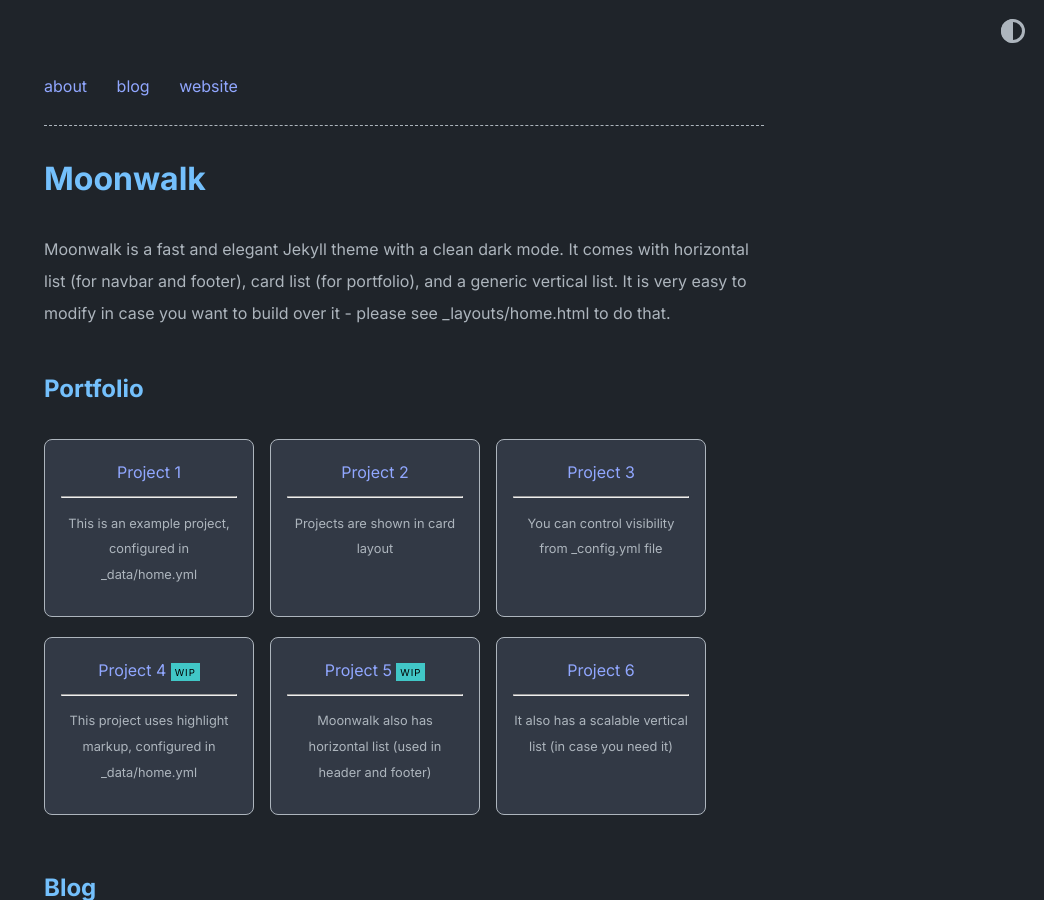
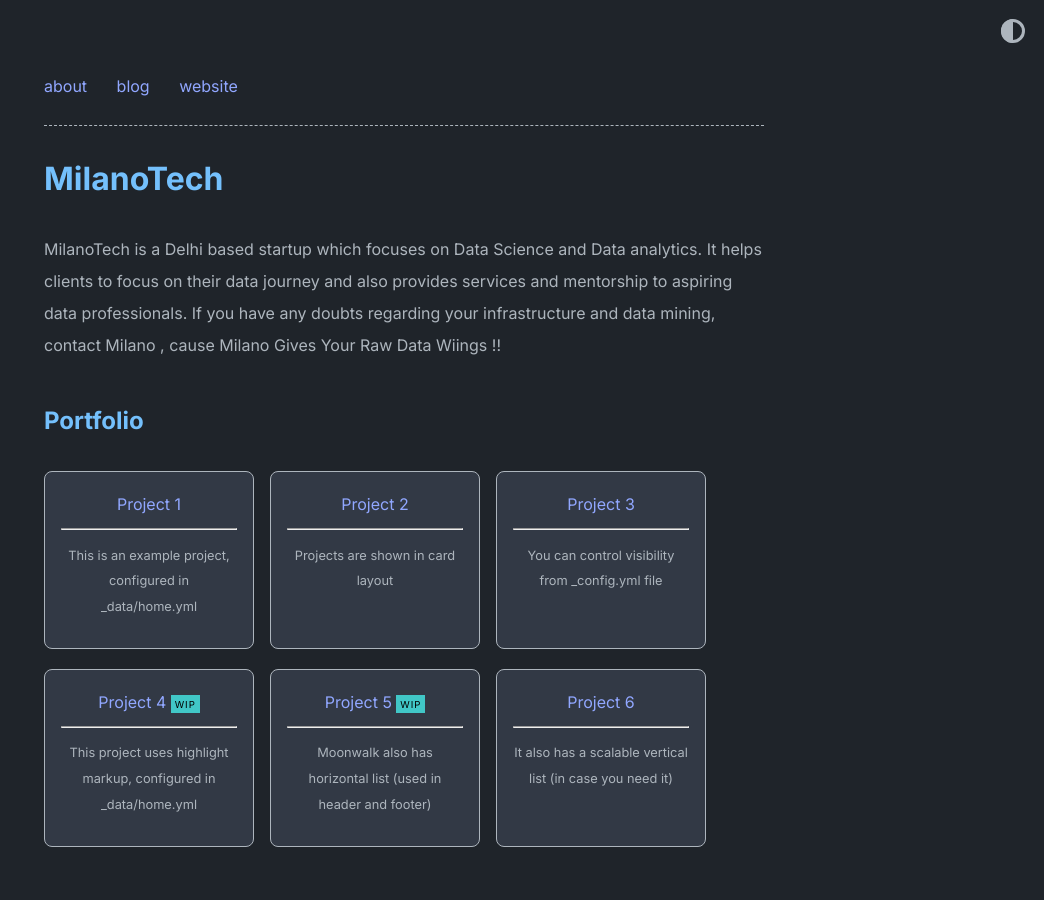
Before and after one commit to MilanoTech/milanotech.github.io, a Jekyll site: the page built from index.md, in a window 1280 px wide and 900 px high. Shown: the whole window, without its empty margins (236-1280 px from the left). Built offline with Jekyll 4.4.1, drawn with Linux system fonts in a browser that asks for light colours; some of the changed text lies outside the part shown.

Commit message:
Update _config.yml

```diff
--- a/_config.yml
+++ b/_config.yml
@@ -1,16 +1,18 @@
-title: Moonwalk
-author: Abhinav Saxena
-url: https://www.abhinavsaxena.com/moonwalk # root address of the site
+title: MilanoTech
+author: Harsh Sharma & Uvais Ahmed
+#url: https://www.abhinavsaxena.com/moonwalk # root address of the site
 description: > # description of the site (multiple lines allowed)
-  Moonwalk is a fast and elegant Jekyll theme with a clean dark mode. It comes with horizontal list (for navbar and footer), card list (for portfolio), and a generic vertical list. It is very easy to modify in case you want to build over it - please see _layouts/home.html to do that.
-
+  MilanoTech is a Delhi based startup which focuses on Data Science and Data analytics.
+  It helps clients to focus on their data journey and also provides services and mentorship to aspiring data professionals.
+  If you have any doubts regarding your infrastructure and data mining, contact Milano , cause
+  Milano Gives Your Raw Data Wiings !!
 permalink: /:slug
 
 favicon: "./logo.png" # relative path to site's favicon
 
-twitter:
-    username: abhinav # update or delete this
-    card: summary_large_image
+#twitter:
+#    username: abhinav # update or delete this
+#    card: summary_large_image
 
 #theme: moonwalk # if you are using GitHub Pages, change it to remote_theme: abhinavs/moonwalk
 remote_theme: abhinavs/moonwalk
```
